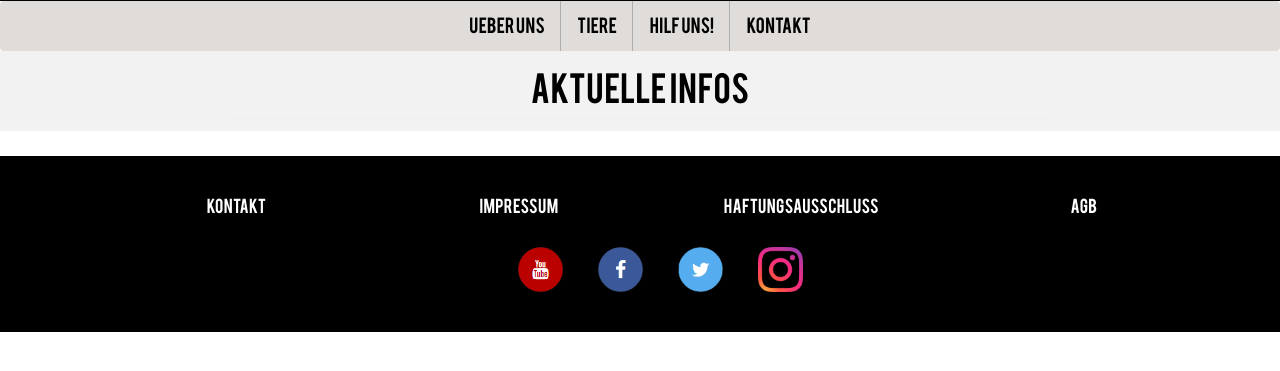
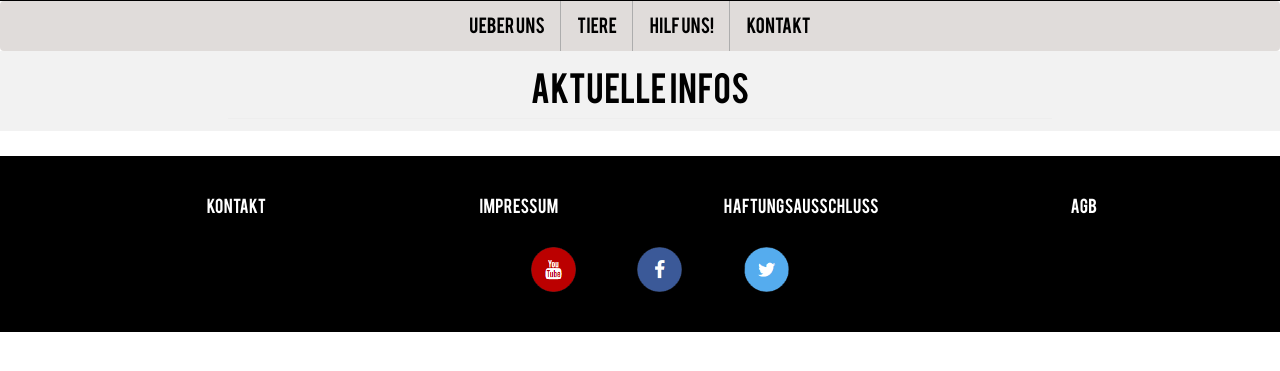
Before and after one commit to patrik98/tierheim_homepage, a PHP site: the page made by includes/views/index.php in a window 1280 px wide. Shown: the part 267-638 px from the top of the page. Run offline with PHP 8.4, Linux system fonts and the light colour scheme; the template is opened without the code that fills it, so the values that code supplies are empty; some libraries are stand-ins or nearby versions.

Commit message:
footer änderungen

```diff
--- a/includes/views/parts/footer.php
+++ b/includes/views/parts/footer.php
@@ -4,11 +4,17 @@
             <!-- Kontakt, Impressum, AGBs, Geschäftsbedingungen -->
             <div class="row">
                 <ul>
-                    <li class="col-sm-3 col-xs-12"><a href="kontakt" target="_blank">Kontakt</a> </li>
-                    <li class="col-sm-3 col-xs-12"><a href="kontakt" target="_blank">Impressum</a> </li>
-                    <li class="col-sm-3 col-xs-12"><a href="https://de.wikipedia.org/wiki/Haftungsklausel" target="_blank">Haftungsausschluss</a>
+                    <li class="col-sm-3 col-xs-12">
+                        <a href="kontakt" target="_blank">Kontakt</a>
                     </li>
-                    <li class="col-sm-3 col-xs-12"><a href="https://de.wikipedia.org/wiki/Allgemeine_Gesch%C3%A4ftsbedingungen" target="_blank">AGB</a>
+                    <li class="col-sm-3 col-xs-12">
+                        <a href="kontakt" target="_blank">Impressum</a>
+                    </li>
+                    <li class="col-sm-3 col-xs-12">
+                        <a href="https://de.wikipedia.org/wiki/Haftungsklausel" target="_blank">Haftungsausschluss</a>
+                    </li>
+                    <li class="col-sm-3 col-xs-12">
+                        <a href="https://de.wikipedia.org/wiki/Allgemeine_Gesch%C3%A4ftsbedingungen" target="_blank">AGB</a>
                     </li>
                 </ul>
             </div>
@@ -24,24 +30,19 @@
                 </div>
                 <div class="col-sm-4">
                     <ul>
-                        <li class="col-sm-3 col-xs-12"><a href="kontakt" target="_blank">
+                        <li class="col-xs-12 col-sm-4"><a href="kontakt" target="_blank">
                             <a href="http://www.youtube.com/" target="_blank">
                                 <img src="images/youtube.png" width="45px">
                             </a>
                         </li>
-                        <li class="col-sm-3 col-xs-12"><a href="kontakt" target="_blank">
+                        <li class="col-xs-12 col-sm-4"><a href="kontakt" target="_blank">
                             <a href="http://www.facebook.com/" target="_blank">
                                 <img src="images/facebook.png" width="45px">
                             </a>
                         </li>
-                        <li class="col-sm-3 col-xs-12"><a href="kontakt" target="_blank">
+                        <li class="col-xs-12 col-sm-4"><a href="kontakt" target="_blank">
                             <a href="http://www.twitter.com/" target="_blank">
                                 <img src="images/twitter.png" width="45px">
-                            </a>
-                        </li>
-                        <li class="col-sm-3 col-xs-12"><a href="kontakt" target="_blank">
-                            <a href="http://www.instagram.com/" target="_blank">
-                                <img src="images/instagram.png" width="45px">
                             </a>
                         </li>
                     </ul>
```
